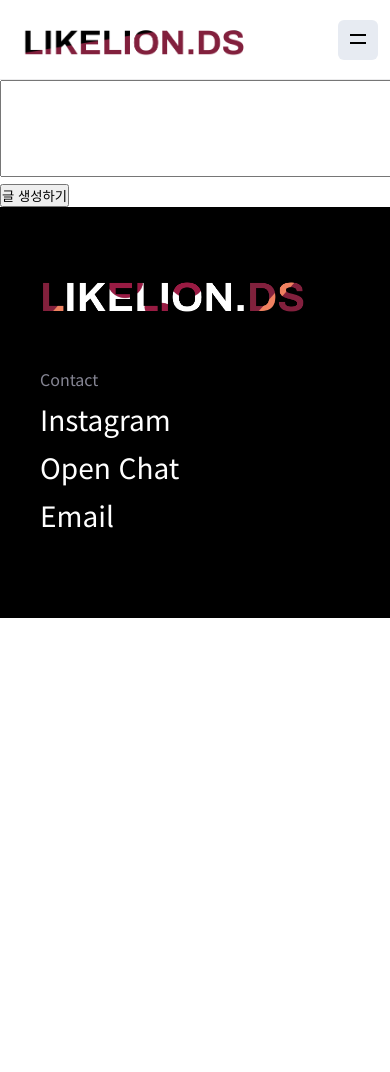
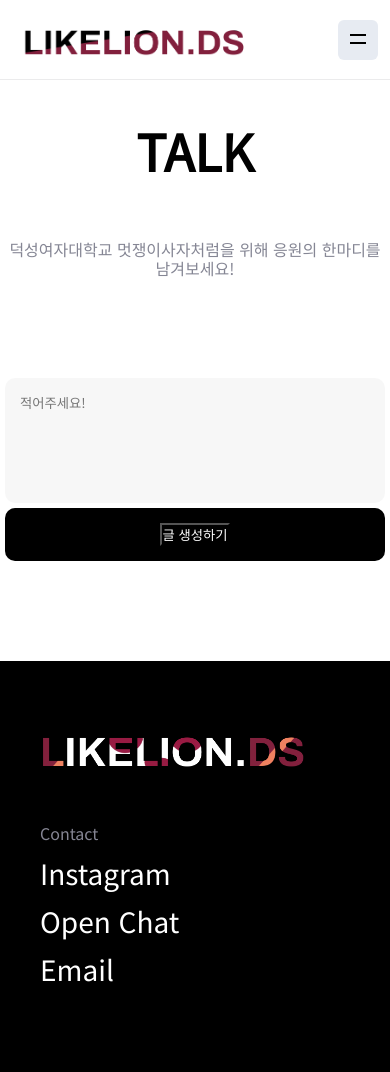
Before and after one commit to kknari/2023likelion, a Django app: template templates/talk.html in a window 390 px wide; the page is wider, and only the part inside the window is pictured. Before the commit the page ends 618 px from the top of that part, so only its background shows below. Run offline with Django 4.2, Linux system fonts and the light colour scheme; the template is opened without the code that fills it, so the values that code supplies are empty.

Commit message:
2/13 talk 완성

```diff
--- a/dsapp/models.py
+++ b/dsapp/models.py
@@ -14,4 +14,4 @@
     post = models.ForeignKey(Post, on_delete=models.CASCADE)
 
     def __str__(self):
-        return f"{self.post} _______ {self.comment}"
+        return f"{self.comment}"
--- /dev/null
+++ b/static/css/talk.css
@@ -0,0 +1,196 @@
+*{
+    font-family: 'Noto Sans KR', sans-serif;
+}
+
+body{
+    margin: 0;
+}
+
+.title{
+    flex-shrink: 0;
+    width: auto; /* 364px */
+    height: auto; /* 96px */
+    white-space: pre;
+    overflow: visible;
+    position: relative;
+    line-height: 1.2;
+    text-align: center;
+    margin:  0 auto;
+    font-size: 50px;
+    margin-top : 40px;
+    animation: fadeInUp 1s;
+}
+
+/*글자 나타나는 애니메이션*/
+@keyframes fadeInUp {
+    0% {
+        opacity: 0;
+        transform: translateY(50px);
+    }
+    100% {
+        opacity: 1;
+        transform: none;
+    }
+}
+
+.talk {
+    width:fit-content;
+    height: auto; /* 72px */
+    white-space: pre-wrap;
+    word-wrap: break-word;
+    word-break: break-word;
+    color:#858694;
+    line-height: 1.2;
+    text-align: center;
+    margin:  0 auto;
+    animation: fadeInUp 1.3s ease ;
+}
+
+.comement{
+    width: fit-content;
+    height: fit-content;
+    margin: 0 auto;
+    margin-top: 100px;
+    flex-direction: column;
+
+}
+
+.que{
+    display: flex;
+    margin-left: auto;
+    width:fit-content;
+    height: 30px ;
+    padding:20px 20px 20px 20px;
+    background-color: #e8cad2;
+    border-radius:  20px 3px 20px 20px;
+    margin-bottom: 20px;
+    font-weight: 500;
+    font-style: normal;
+
+    color: #000000;
+    font-size: 13px;
+    letter-spacing: 0px;
+    line-height: 1.5;
+}
+
+.ans{
+    display: flex;
+    justify-content: flex-start;
+    width: fit-content;
+    height: 30px ;
+    padding:20px 20px 20px 20px;
+    background-color: rgba(0, 0, 0, 0.03);
+    border-radius: 3px 20px  20px 20px;
+    margin-bottom: 20px;
+
+    font-weight: 500;
+    font-style: normal;
+    color: #000000;
+    font-size: 13px;
+    letter-spacing: 0px;
+    line-height: 1.5;
+}
+
+
+.write{
+    width: fit-content;
+    height: fit-content;
+    margin:  0 auto;
+    margin-top: 100px;
+}
+
+.write textarea{
+    width: 450px;
+    border-radius:  10px;
+    background-color: rgba(0, 0, 0, 0.03);
+    padding : 15px;
+    border: none;
+    resize: none;
+}
+
+.cBtn{
+    width: 450px;
+    border-radius:  10px;
+    background-color:black;
+    padding : 15px;
+    margin: 0 auto;
+    margin-bottom: 100px;
+
+}
+
+.cBtn input{
+    width: auto;
+    display: flex;
+    background:none;
+    color:white;
+    margin: 0 auto;
+}
+
+@media screen and (max-width:550px){
+
+    .write textarea{
+        width: 350px;
+        border-radius:  10px;
+        background-color: rgba(0, 0, 0, 0.03);
+        padding : 15px;
+        border: none;
+        resize: none;
+    }
+
+    .cBtn{
+        width: 350px;
+        border-radius:  10px;
+        background-color:black;
+        padding : 15px;
+        margin: 0 auto;
+        margin-bottom: 100px;
+
+    }
+
+    .que{
+        display: flex;
+        margin-left: auto;
+        width:150px;
+        height: fit-content ;
+        padding:20px 20px 20px 20px;
+        background-color: #e8cad2;
+        border-radius:  20px 3px 20px 20px;
+        margin-bottom: 20px;
+        font-weight: 500;
+        font-style: normal;
+
+        color: #000000;
+        font-size: 13px;
+        letter-spacing: 0px;
+        line-height: 1.5;
+        white-space:normal;
+        word-break:break-all
+    }
+
+    .ans{
+        display: flex;
+        justify-content: flex-start;
+        width: 150px;
+        height: fit-content ;
+        padding:20px 20px 20px 20px;
+        background-color: rgba(0, 0, 0, 0.03);
+        border-radius: 3px 20px  20px 20px;
+        margin-bottom: 20px;
+
+        font-weight: 500;
+        font-style: normal;
+        color: #000000;
+        font-size: 13px;
+        letter-spacing: 0px;
+        line-height: 1.5;
+    }
+
+    .comement{
+        width: 300px;
+        height: fit-content;
+        margin: 0 auto;
+        margin-top: 100px;
+        flex-direction: column;
+    }
+
+}
--- a/templates/header.html
+++ b/templates/header.html
@@ -36,10 +36,10 @@
         </div>
         <!-- <script src="/static/js/nav_activate.js"></script> -->
     </div>
-    <div class="navbar_mobile">
+    <div class="navbar_mobile" >
       <a href="{% url 'home' %}"> <img class="navlogo_mobile" src={% static './img/navlogo.png' %}/></a>
       <a href="javascript:;" class="btn-menu" onclick="Openmenu()"></a>
-      <div  class="nav_detailbox">
+      <div  class="nav_detailbox" >
         <div class="innerdtail">
           <ul>
               <li><a href="{% url 'home' %}">HOME</a></li>
--- a/templates/talk.html
+++ b/templates/talk.html
@@ -1,36 +1,46 @@
 {% extends 'base.html' %}
 <head>
-  {% load static %}
-  {% block extrahead %}
-  <link rel="stylesheet" href="{% static './css/main.css' %}">
-  {% endblock %}
+    {% load static %}
+    {% block extrahead %}
+    <link rel="stylesheet" href="{% static './css/main.css' %}">
+    <link rel="stylesheet" href="{% static './css/talk.css' %}">
+{% endblock %}
 </head>
 
 {% block content%}
 <div>
+
+    <!--타이틀 -->
+    <h1 class="title">TALK
+    </h1>
+
+    <p class="talk">덕성여자대학교 멋쟁이사자처럼을 위해 응원의 한마디를 남겨보세요!</p>
+
+    <div class="comement">
     {% for post in posts %}
-        <div>
+        <div class="que">
             <!--질문-->
             <h3>{{ post.content }}</h3>
-            <h4>{{ post.date | date:"Y.m.d" }}</h4>
         </div>
 
         {% for comment in comments %}
             {% if post.pk == comment.post.pk %}
                 <!--질문 답변(댓글)-->
-                <p>{{ comment }}</p>
+                <p class="ans">{{ comment }}</p>
             {% endif %}
         {% endfor %}
     {% endfor %}
-
+    </div>
 </div>
 
 <!--글 작성-->
 <form action="{% url 'create' %}" method="POST">
     {% csrf_token %}
-    <div>
-        <textarea name="content" id="content" cols="100" rows="5"></textarea>
+    <div class="write">
+        <textarea  name="content" id="content" cols="100" rows="5" placeholder="적어주세요!"></textarea>
     </div>
-    <input type="submit" value="글 생성하기">
+    <div  class="cBtn">
+        <input type="submit" value="글 생성하기">
+    </div>
 </form>
 {% endblock %}
```
Also changed, not shown: static/css/header.css (line endings or trailing spaces), static/js/menu.js, static/js/nav_activate.js (line endings or trailing spaces), static/js/nav_scroll.js (line endings or trailing spaces).
